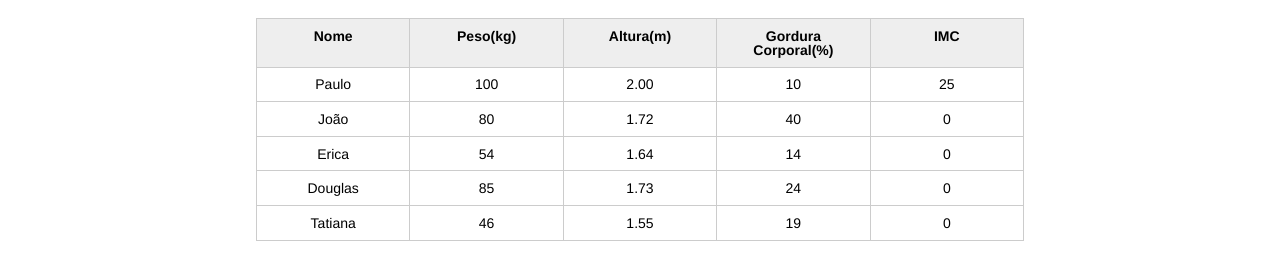
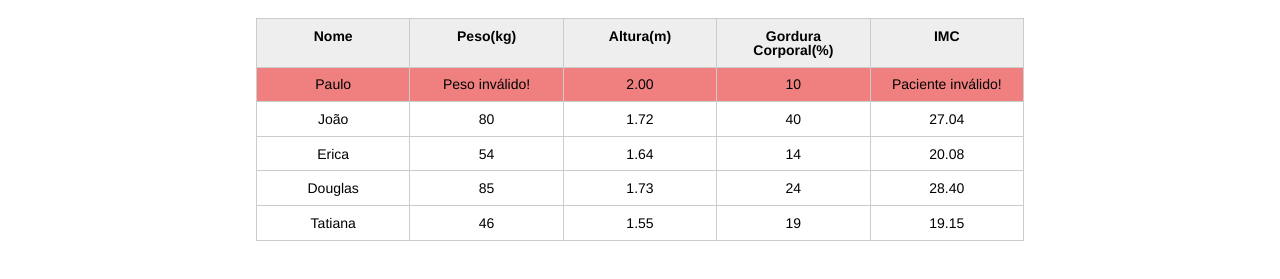
Before and after one commit to frazeal/cursoJavaScript, a plain HTML site: page introducao-javascript/index.html in a window 1280 px wide. Shown: the part 123-402 px from the top of the page. Drawn offline with Linux system fonts and the light colour scheme.

Commit message:
Adiciona aula 3

```diff
--- a/introducao-javascript/css/index.css
+++ b/introducao-javascript/css/index.css
@@ -132,3 +132,7 @@ button[disabled=disabled], button:disabled {
 .campo-invalido{
 	border: 1px solid red;
 }
+
+.paciente-invalido{
+	background-color: lightcoral;
+}
--- a/introducao-javascript/index.html
+++ b/introducao-javascript/index.html
@@ -28,15 +28,15 @@
 						</tr>
 					</thead>
 					<tbody id="tabela-pacientes">
-						<tr class="paciente" id="primeiro_paciente" >
+						<tr class="paciente">
 							<td class="info-nome">Paulo</td>
-							<td class="info-peso">100</td>
+							<td class="info-peso">10000</td>
 							<td class="info-altura">2.00</td>
 							<td class="info-gordura">10</td>
 							<td class="info-imc">0</td>
 						</tr>
 
-						<tr class="paciente" >
+						<tr class="paciente">
 							<td class="info-nome">João</td>
 							<td class="info-peso">80</td>
 							<td class="info-altura">1.72</td>
@@ -44,7 +44,7 @@
 							<td class="info-imc">0</td>
 						</tr>
 
-						<tr class="paciente" >
+						<tr class="paciente">
 							<td class="info-nome">Erica</td>
 							<td class="info-peso">54</td>
 							<td class="info-altura">1.64</td>
@@ -59,7 +59,7 @@
 							<td class="info-gordura">24</td>
 							<td class="info-imc">0</td>
 						</tr>
-						<tr class="paciente" >
+						<tr class="paciente">
 							<td class="info-nome">Tatiana</td>
 							<td class="info-peso">46</td>
 							<td class="info-altura">1.55</td>
--- a/introducao-javascript/js/principal.js
+++ b/introducao-javascript/js/principal.js
@@ -1,7 +1,11 @@
 var titulo = document.querySelector(".titulo-tabela");
 titulo.textContent = "Meus queridos e amados pacientes";
 
-var paciente = document.querySelector("#primeiro_paciente");
+var pacientes = document.querySelector("#tabela-pacientes").querySelectorAll(".paciente");
+console.log(pacientes);
+
+for(var i = 0; i < pacientes.length; i++) {
+    var paciente = pacientes[i];
     var peso = paciente.querySelector(".info-peso").textContent;
     var altura = paciente.querySelector(".info-altura").textContent;
 
@@ -11,16 +15,20 @@ var alturaValida = true;
     if (peso < 0 || peso > 1000) {
         paciente.querySelector(".info-peso").textContent = "Peso inválido!";
         pesoValido = false;
+        paciente.classList.add("paciente-invalido");
     }
 
     if (altura < 0 || altura > 3.0) {
         paciente.querySelector(".info-altura").textContent = "Altura inválida!";
         alturaValida = false;
+        paciente.classList.add("paciente-invalido");
     }
 
     if (pesoValido && alturaValida) {
         var imc = peso / (altura * altura);
+        paciente.querySelector(".info-imc").textContent = imc.toFixed(2);
     } else {
-    var imc = "Paciente inválido!";
+        paciente.querySelector(".info-imc").textContent = "Paciente inválido!";
     }
-paciente.querySelector(".info-imc").textContent = imc;
+
+}
```
Lines whose indentation alone changed are shown as unchanged.
